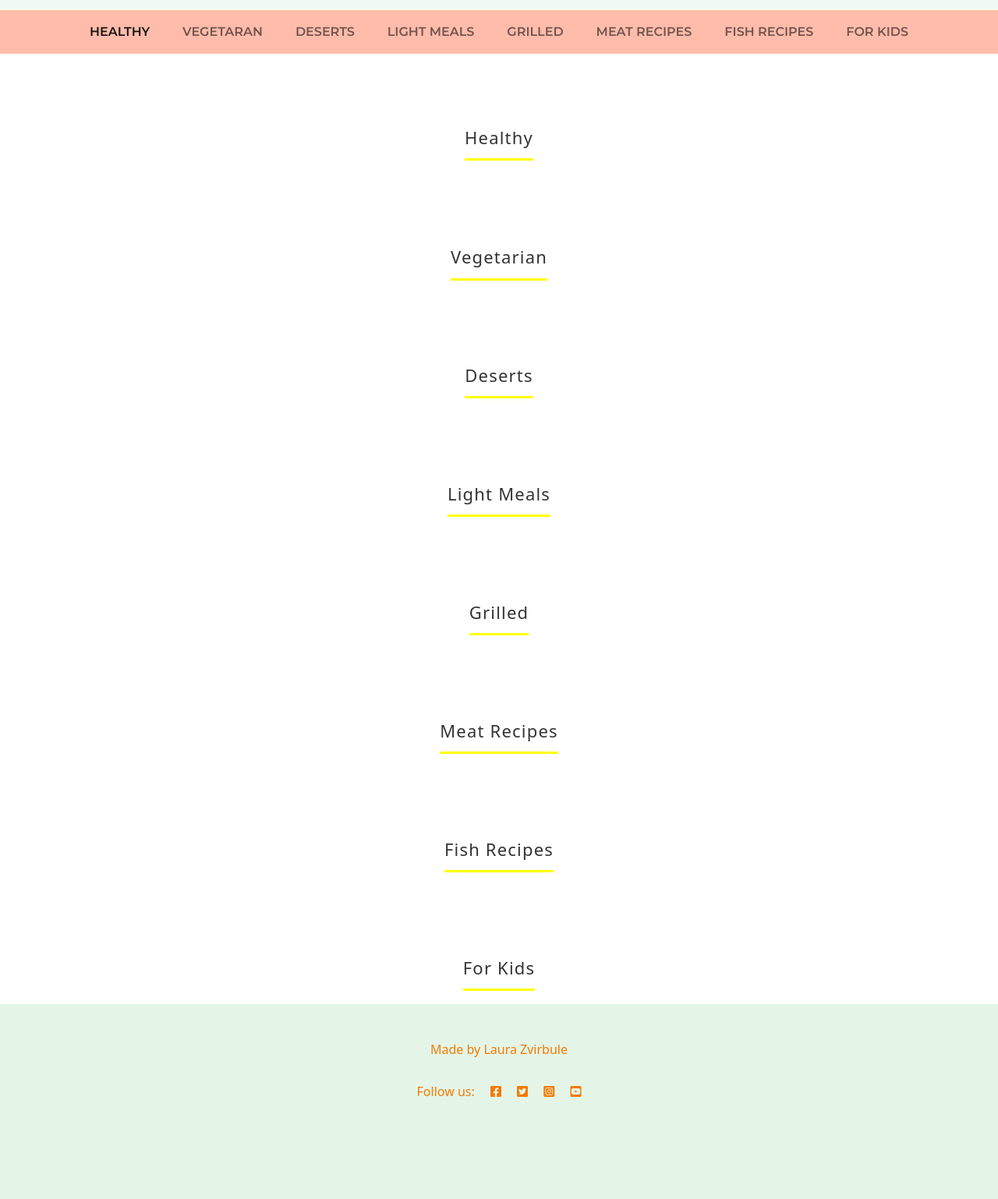
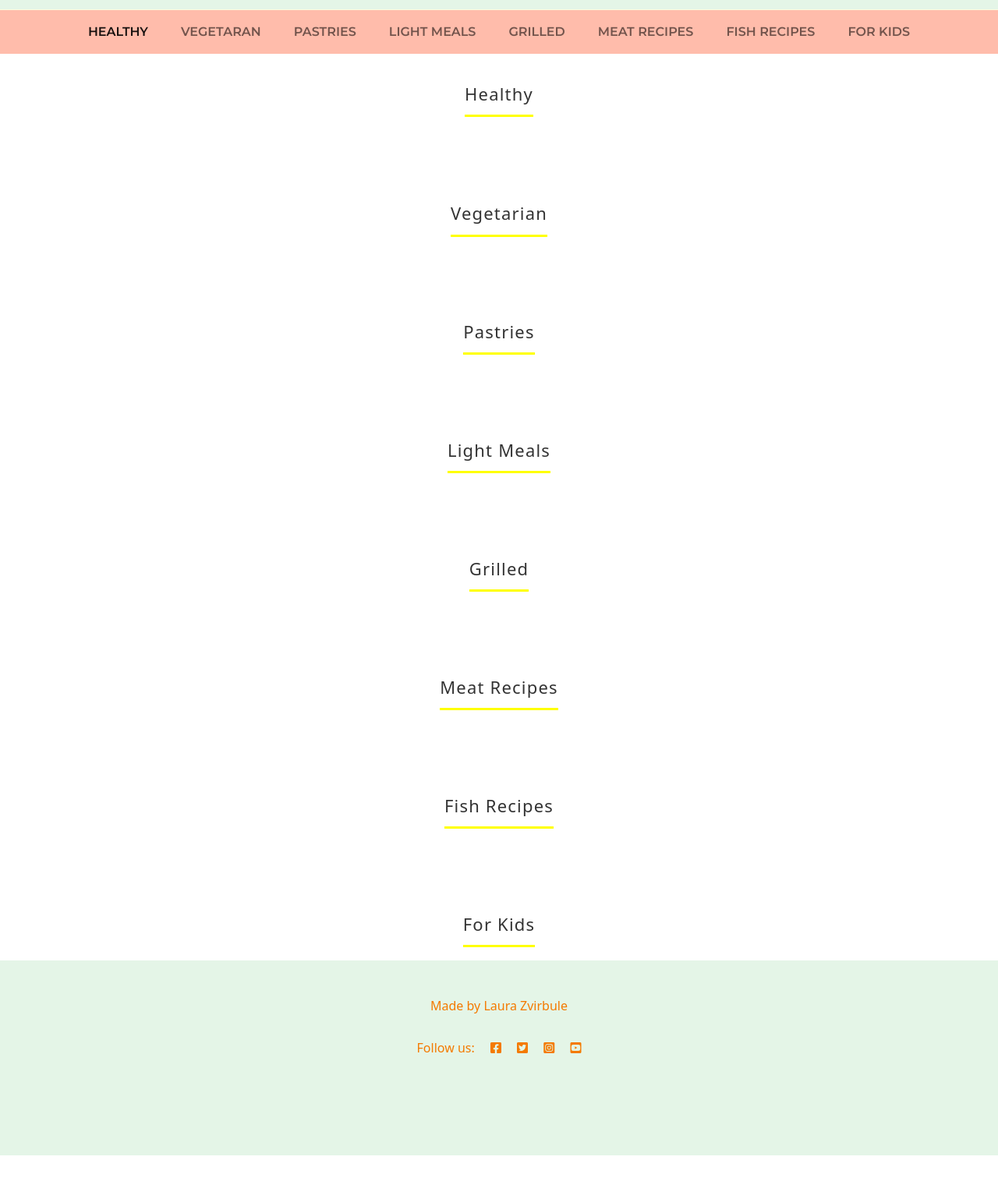
Before and after one commit to lauraz-15/juicy-recipes, a Django app: page /api/categories/ in a window 1280 px wide. Shown: the part 314-1852 px from the top of the page at 78% size. After the commit the page ends 1796 px from the top, so only its background shows below. Run offline with Django 3.2, Linux system fonts and the light colour scheme; some libraries are stand-ins or nearby versions.

Commit message:
Update styles for Update recipe page

```diff
--- a/api/static/api/css/api.css
+++ b/api/static/api/css/api.css
@@ -10,6 +10,9 @@
 #categories-navbar {
     /* background-color: #fffadc; */
     background: rgba(255, 122, 89, .5);
+    z-index: 9;
+    position: fixed;
+    width: 100%;
 }
 
 #category-nav-items > li {
--- a/api/static/api/js/categories.js
+++ b/api/static/api/js/categories.js
@@ -37,7 +37,7 @@
 // MULTIPLE API CALLS FOR CATEGORIES:
 
 async function getMultipleAPIcalls(recipeCard) {
-    const categories = ["healthy", "vegetarian", "deserts", "light", "grilled", "meat", "fish", "kids"];
+    const categories = ["healthy", "vegetarian", "pastries", "light", "grilled", "meat", "fish", "kids"];
     const responses = await Promise.all(
 	categories.map(async category => {
         let APP_ID = "2f1133a1"
--- a/api/templates/categories.html
+++ b/api/templates/categories.html
@@ -18,35 +18,35 @@
     <div class="collapse navbar-collapse justify-content-center" id="navbarTogglerDemo02">
       <ul class="navbar-nav mb-2 mb-lg-0" id="category-nav-items">
         <li class="nav-item">
-          <a class="nav-link active" aria-current="page" href="#">Healthy</a>
+          <a class="nav-link active" aria-current="page" href="#healthy">Healthy</a>
         </li>
         <li class="nav-item">
-          <a class="nav-link" aria-current="page" href="#">Vegetaran</a>
+          <a class="nav-link" aria-current="page" href="#vegetarian">Vegetaran</a>
         </li>
         <li class="nav-item">
-          <a class="nav-link" aria-current="page" href="#">Deserts</a>
+          <a class="nav-link" aria-current="page" href="#pastries">Pastries</a>
         </li>
         <li class="nav-item">
-          <a class="nav-link" aria-current="page" href="#">Light Meals</a>
+          <a class="nav-link" aria-current="page" href="#light-meals">Light Meals</a>
         </li>
         <li class="nav-item">
-          <a class="nav-link" aria-current="page" href="#">Grilled</a>
+          <a class="nav-link" aria-current="page" href="#grilled">Grilled</a>
         </li>
         <li class="nav-item">
-          <a class="nav-link" aria-current="page" href="#">Meat Recipes</a>
+          <a class="nav-link" aria-current="page" href="#meat">Meat Recipes</a>
         </li>
         <li class="nav-item">
-          <a class="nav-link" aria-current="page" href="#">Fish Recipes</a>
+          <a class="nav-link" aria-current="page" href="#fish">Fish Recipes</a>
         </li>
         <li class="nav-item">
-          <a class="nav-link" aria-current="page" href="#">For Kids</a>
+          <a class="nav-link" aria-current="page" href="#kids">For Kids</a>
         </li>
     </div>
   </div>
 </nav>
 
  <!-- Healthy -->
-<h2 class="title-block">
+<h2 class="title-block" id="healthy">
   <span class="title-text">Healthy</span>
 </h2>
 <div class="container-fluid">
@@ -60,7 +60,7 @@
 </div>
 
  <!-- Vegetarian -->
- <h2 class="title-block">
+ <h2 class="title-block" id="vegetarian">
   <span class="title-text">Vegetarian</span>
 </h2>
 <div class="container-fluid">
@@ -74,13 +74,13 @@
 </div>
 
  <!-- Deserts -->
- <div class="container-fluid">
+ <div class="container-fluid" id="pastries">
   <h2 class="title-block">
-    <span class="title-text">Deserts</span>
+    <span class="title-text">Pastries</span>
 </h2>
     <div class="row">
       <div class="col-12 mt-3 left" id="card-container">
-          <div class="row deserts-results">
+          <div class="row pastries-results">
 
           </div>
       </div>
@@ -88,7 +88,7 @@
 </div>
 
  <!-- Light -->
- <div class="container-fluid">
+ <div class="container-fluid" id="light-meals">
   <h2 class="title-block">
     <span class="title-text">Light Meals</span>
 </h2>
@@ -102,7 +102,7 @@
 </div>
 
  <!-- Grilled -->
- <div class="container-fluid">
+ <div class="container-fluid" id="grilled">
   <h2 class="title-block">
     <span class="title-text">Grilled</span>
 </h2>
@@ -116,7 +116,7 @@
 </div>
 
  <!-- Meat -->
- <div class="container-fluid">
+ <div class="container-fluid" id="meat">
   <h2 class="title-block">
     <span class="title-text">Meat Recipes</span>
 </h2>
@@ -130,7 +130,7 @@
 </div>
 
  <!-- Fish -->
- <div class="container-fluid">
+ <div class="container-fluid" id="fish">
   <h2 class="title-block">
     <span class="title-text">Fish Recipes</span>
 </h2>
@@ -144,7 +144,7 @@
 </div>
 
  <!-- Kids -->
- <div class="container-fluid">
+ <div class="container-fluid" id="kids">
   <h2 class="title-block">
     <span class="title-text">For Kids</span>
 </h2>
--- a/recipes/models.py
+++ b/recipes/models.py
@@ -13,7 +13,6 @@
 
 class Recipe(models.Model):
     title = models.CharField(max_length=200, unique=True)
-    # slug = models.SlugField(max_length=200, unique=True)
     author = models.ForeignKey(User, on_delete=models.CASCADE, related_name="recipe_list")
     featured_image = CloudinaryField('image', default='placeholder')
     excerpt = models.TextField(blank=True)
--- a/static/css/base.css
+++ b/static/css/base.css
@@ -6,11 +6,12 @@
 
 #main-nav {
     border-bottom: 0.5px solid #fffadc;
-    /* background-color: #E4F5E7;
-    opacity: .4; */
-    background: rgba(228, 245, 231, .5);
-    margin: 0 10px;
+     background-color: #E4F5E7;
+    /* background: rgba(228, 245, 231, .5); */
     margin: 0;
+    /* position: sticky; */
+    width: 100%;
+    z-index: 9;
 }
 
 #main-middle {
--- a/templates/base.html
+++ b/templates/base.html
@@ -80,6 +80,7 @@
         </div>
     </nav>
 <!-- <img src="https://res.cloudinary.com/dofxnvsmw/image/upload/v1653851497/hero_pucrqd.png"> -->
+ <!-- User messages/feedback  -->
     <div class="container" id="message-box">
         <div class="row col-md-6 offset-md-3">
             {% for message in messages %}
```
Also changed, not shown: recipes/static/recipes/css/style.css (+7 -0 lines), recipes/templates/new.html (+5 -11 lines), recipes/templates/update_recipe.html (+13 -44 lines).
